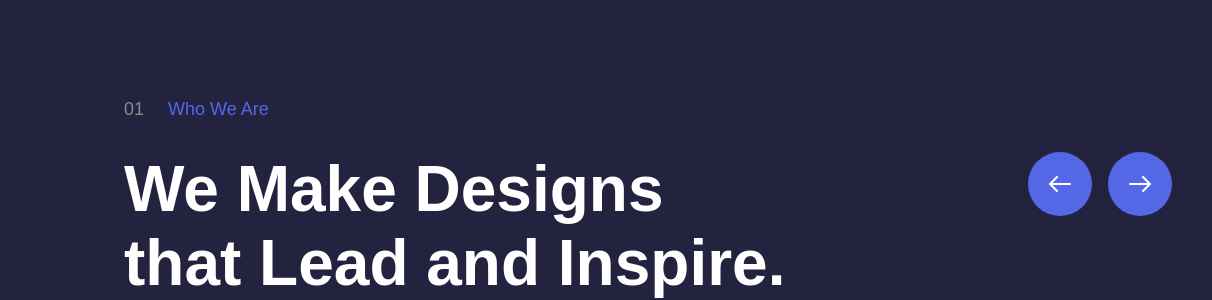
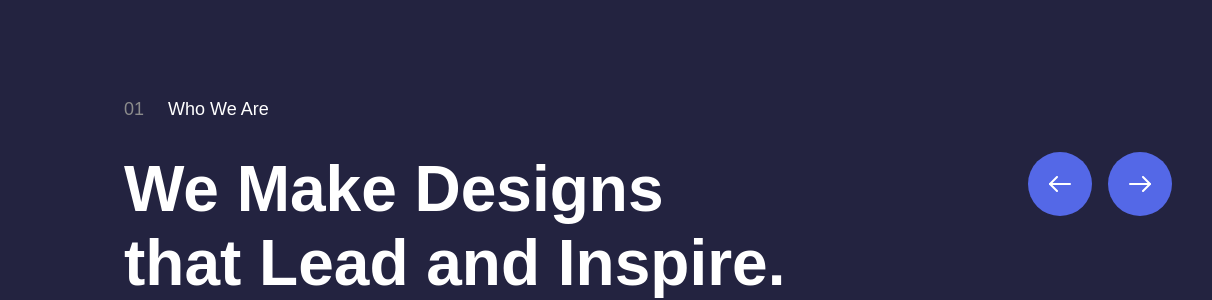
Before and after one commit to auri-gabriel/folio-agency, a plain HTML site: page index.html in a window 1280 px wide. Shown: the part 1005-1305 px from the top of the page, 68-1280 px from the left. Drawn offline with Linux system fonts and the light colour scheme.

Commit message:
fix: tagline colors

```diff
--- a/style.css
+++ b/style.css
@@ -367,7 +367,7 @@ button:active {
 }
 
 #works .tagline>.section-number,
-.section-tagline {
+#works .tagline>.section-tagline {
     color: var(--primary-color);
 }
 
```
